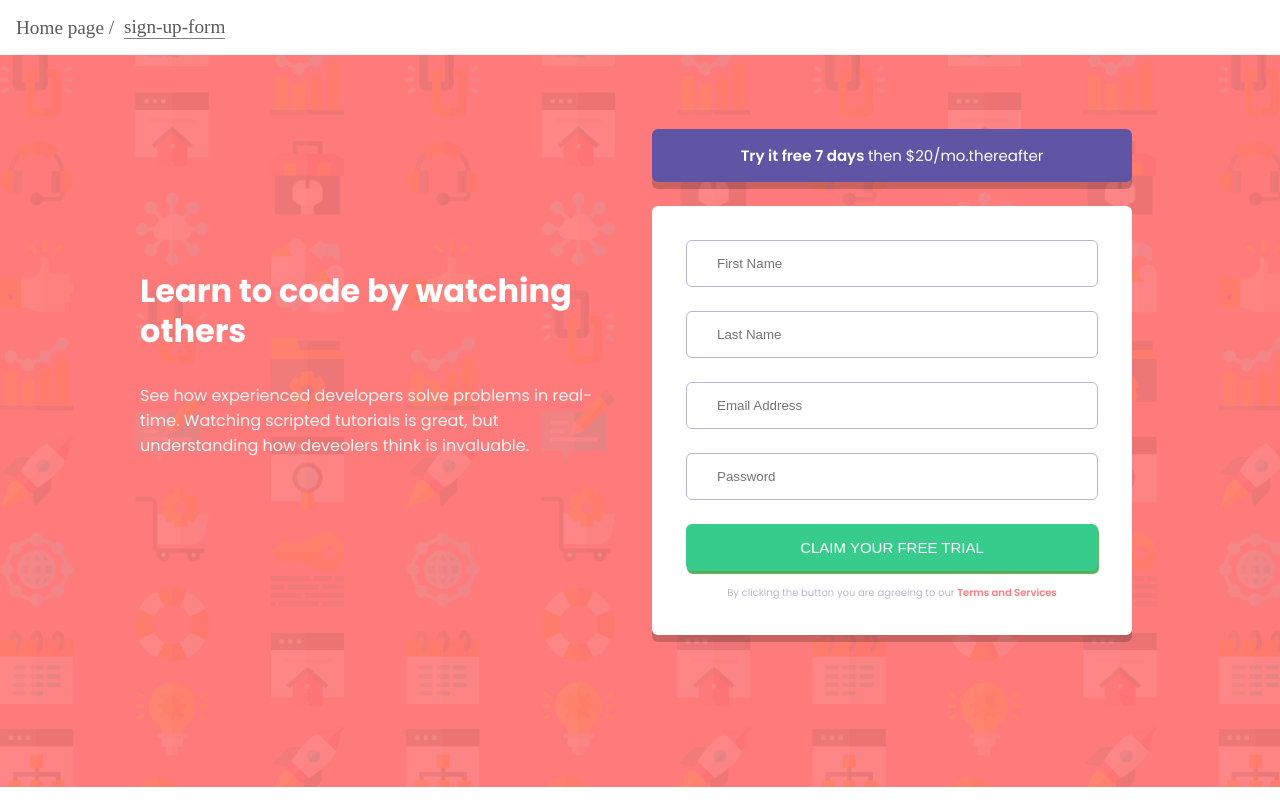
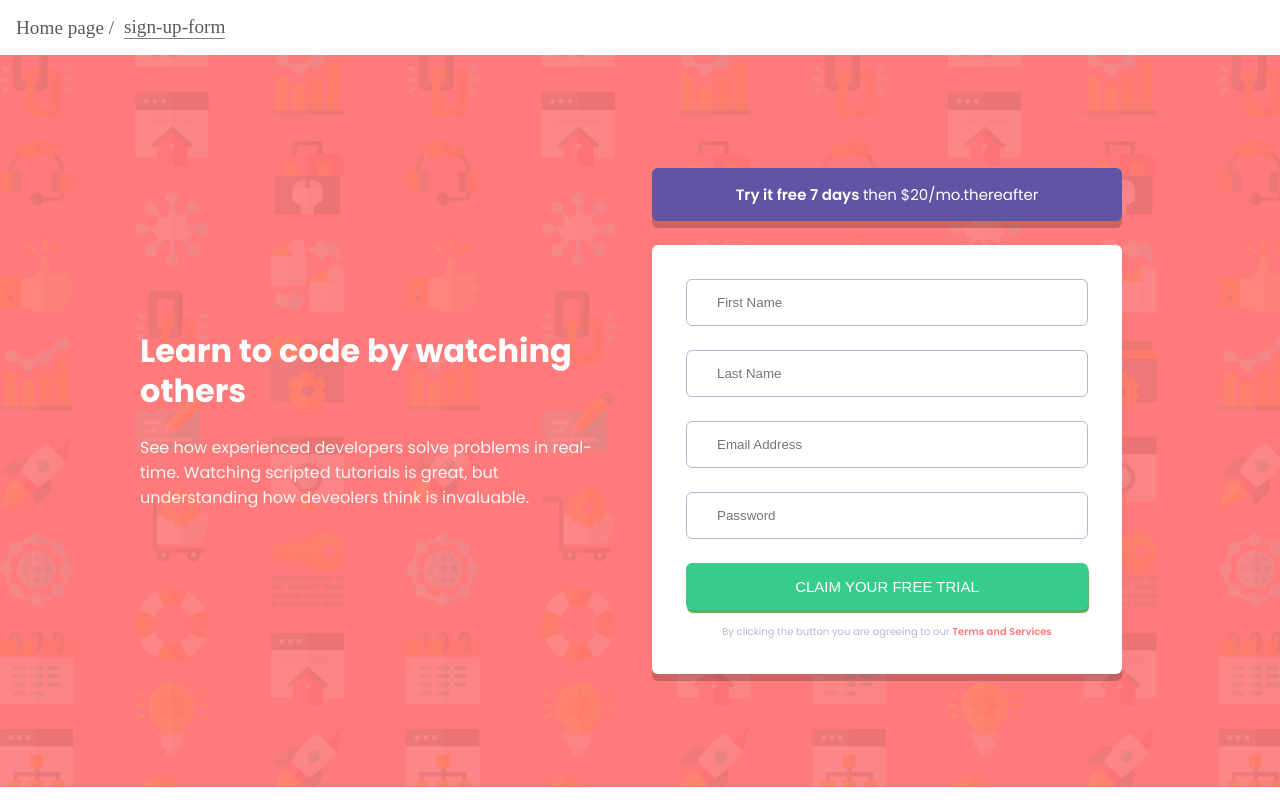
Before and after one commit to Dina2703/css_small-projects, a React (Create React App) app: page /sign-up-form in a window 1280 px wide. Built offline with nearby package versions, Linux system fonts and the light colour scheme.

Commit message:
sign_up_form: form error handling

```diff
--- a/src/components/SignUpForm.js
+++ b/src/components/SignUpForm.js
@@ -1,11 +1,68 @@
-import React from "react";
+import { useState } from "react";
 import "../style/sign_up_form.css";
+import { MdOutlineError } from "react-icons/md";
 
 function SignUpForm() {
+  const [form, setForm] = useState({
+    firstName: "",
+    lastName: "",
+    email: "",
+    password: "",
+  });
+  const [err, setError] = useState({
+    isEmpty: false,
+    isEmail: false,
+  });
+
+  const { isEmpty, isEmail } = err;
+
+  const { firstName, lastName, email, password } = form;
+
+  function handleSubmit(e) {
+    e.preventDefault();
+    if (firstName.length <= 0 || lastName.length <= 0 || password.length <= 0) {
+      setError((prev) => ({
+        ...prev,
+        isEmpty: true,
+      }));
+    } else if (
+      email.length <= 0 ||
+      !/^[A-Z0-9._%+-]+@[A-Z0-9.-]+\.[A-Z]{2,4}$/i.test(email)
+    ) {
+      setError((prev) => ({
+        ...prev,
+        isEmail: true,
+      }));
+      console.log("email is not correct");
+    } else {
+      console.log(form);
+      setForm({
+        firstName: "",
+        lastName: "",
+        email: "",
+        password: "",
+      });
+    }
+  }
+
+  function handleChange(e) {
+    let { name, value } = e.target;
+    if (isEmail || isEmpty) {
+      setError({
+        isEmail: false,
+        isEmpty: false,
+      });
+    }
+    setForm((prev) => ({
+      ...prev,
+      [name]: value,
+    }));
+  }
+
   return (
     <div id="sign_up_form" className="flex">
       <div className="container flex">
-        <div className="hero_leftside">
+        <div className="hero_leftside flex">
           <h2>Learn to code by watching others </h2>
           <p>
             See how experienced developers solve problems in real-time. Watching
@@ -13,32 +70,84 @@ function SignUpForm() {
             is invaluable.
           </p>
         </div>
-        <div className="form_container">
+        <div className="form_container flex">
           <div className="try button">
             <span> Try it free 7 days </span>then $20/mo.thereafter
           </div>
-          <form className="flex">
+          <form className="flex" onSubmit={handleSubmit} autocomplete="off">
+            <div className="input_control">
               <input
+                onMouseDown={handleChange}
+                className={isEmpty ? "err" : ""}
                 type="text"
-              className="input_control"
-              placeholder="First Name"
-            />
+                placeholder={isEmpty ? "" : "First Name"}
+                value={firstName}
+                onChange={handleChange}
+                name="firstName"
+              />{" "}
+              {isEmpty ? <MdOutlineError className="err_icon" /> : ""}
+              {isEmpty ? (
+                <p className="err_message">First Name cannot be empty</p>
+              ) : (
+                ""
+              )}
+            </div>
+
+            <div className="input_control">
               <input
+                onMouseDown={handleChange}
+                className={isEmpty ? "err" : ""}
                 type="text"
-              className="input_control"
-              placeholder="Last Name"
-            />
+                placeholder={isEmpty ? "" : "Last Name"}
+                value={lastName}
+                onChange={handleChange}
+                name="lastName"
+              />{" "}
+              {isEmpty ? <MdOutlineError className="err_icon" /> : ""}
+              {isEmpty ? (
+                <p className="err_message">Last Name cannot be empty</p>
+              ) : (
+                ""
+              )}
+            </div>
+
+            <div className="input_control">
               <input
+                onMouseDown={handleChange}
+                className={isEmail ? "err" : ""}
                 type="text"
-              className="input_control"
-              placeholder="Email Address"
-            />
+                placeholder={isEmail ? "" : "Email Address"}
+                value={email}
+                onChange={handleChange}
+                name="email"
+              />{" "}
+              {isEmail ? <MdOutlineError className="err_icon" /> : ""}
+              {isEmail ? (
+                <p className="err_message">Looks like this is not an email</p>
+              ) : (
+                ""
+              )}
+            </div>
+
+            <div className="input_control">
               <input
+                onMouseDown={handleChange}
+                className={isEmpty ? "err" : ""}
                 type="password"
-              className="input_control"
-              placeholder="Password"
-            />
-            <button className="button claim_trail">
+                placeholder={isEmpty ? "" : "Password"}
+                value={password}
+                onChange={handleChange}
+                name="password"
+              />{" "}
+              {isEmpty ? <MdOutlineError className="err_icon" /> : ""}
+              {isEmpty ? (
+                <p className="err_message">Password cannot be empty</p>
+              ) : (
+                ""
+              )}
+            </div>
+
+            <button className="button claim_trail" type="submit">
               CLAIM YOUR FREE TRIAL
             </button>
             <p className="terms">
--- a/src/style/sign_up_form.css
+++ b/src/style/sign_up_form.css
@@ -37,16 +37,16 @@
 
 #sign_up_form .container {
   width: 1000px;
-  aspect-ratio: 100 / 60;
+  aspect-ratio: 100 / 65;
   position: relative;
   z-index: 100;
 }
 
 #sign_up_form .hero_leftside {
   flex: 1;
-  height: 300px;
+  height: 100%;
   text-align: left;
-  margin: auto 0;
+  flex-direction: column;
 }
 
 #sign_up_form .hero_leftside h2 {
@@ -54,7 +54,6 @@
   font-size: xx-large;
   font-weight: 700;
   line-height: 2.5rem;
-  margin-bottom: 2rem;
 }
 
 #sign_up_form .hero_leftside p {
@@ -65,7 +64,8 @@
 #sign_up_form .form_container {
   flex: 1;
   height: 100%;
-  padding: 8px;
+  padding: 18px;
+  flex-direction: column;
 }
 
 #sign_up_form .button {
@@ -89,8 +89,8 @@
 }
 
 #sign_up_form form {
+  width: 100%;
   background-color: white;
-  margin-top: 24px;
   flex-direction: column;
   border-radius: 6px;
   border: none;
@@ -98,15 +98,42 @@
   box-shadow: 0 7px rgba(0, 0, 0, 0.2);
 }
 
-#sign_up_form form input {
+#sign_up_form form .input_control {
   display: block;
   width: 100%;
+  position: relative;
+}
+
+#sign_up_form form input {
+  width: 100%;
+  text-align: left;
+  padding: 15px 0 15px 30px;
+  outline: none;
   border: 1px solid var(--grayish-blue);
-  padding: 15px 0 15px 30px;
   border-radius: 6px;
-  color: white;
-  text-align: left;
-  outline: none;
+}
+
+#sign_up_form form input.err {
+  border-color: var(--primary-red);
+}
+
+.err_icon {
+  font-size: 30px;
+  color: var(--primary-red);
+  position: absolute;
+  top: 10px;
+  right: 15px;
+}
+
+.err_message {
+  font-size: 11px;
+  color: var(--primary-red);
+  font-style: italic;
+  position: absolute;
+  bottom: -20px;
+  padding-right: 4px;
+  text-align: right;
+  width: 100%;
 }
 
 #sign_up_form form .claim_trail {
```
Lines whose indentation alone changed are shown as unchanged.
